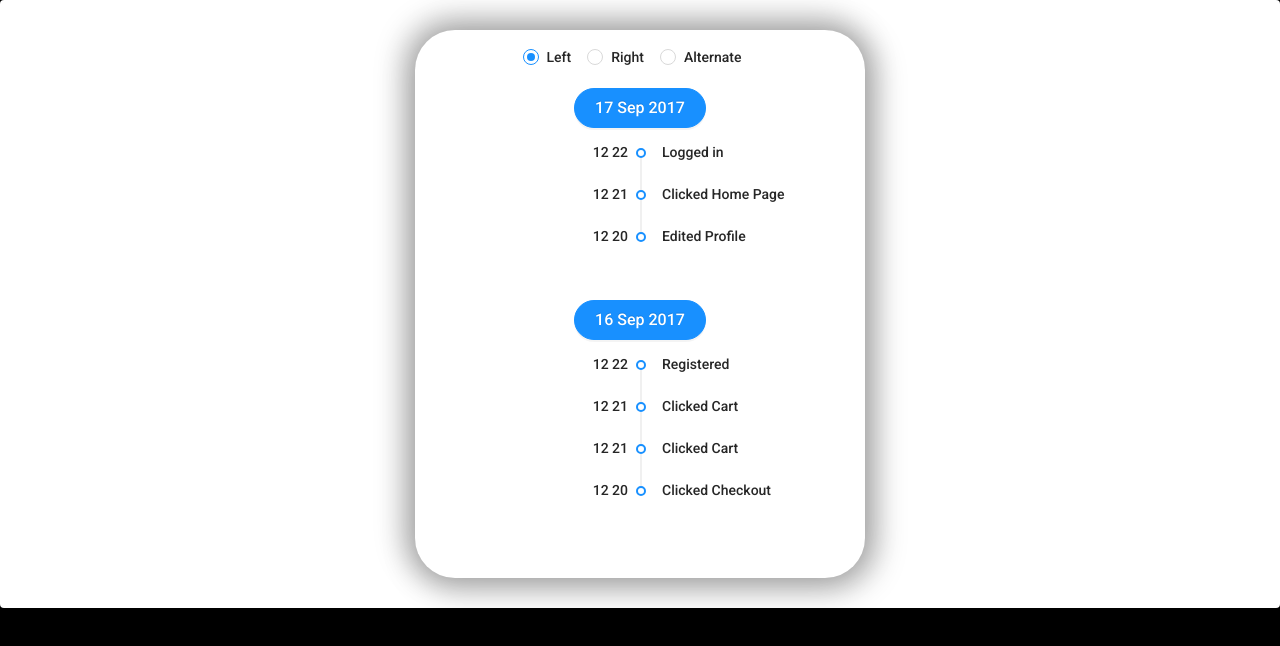
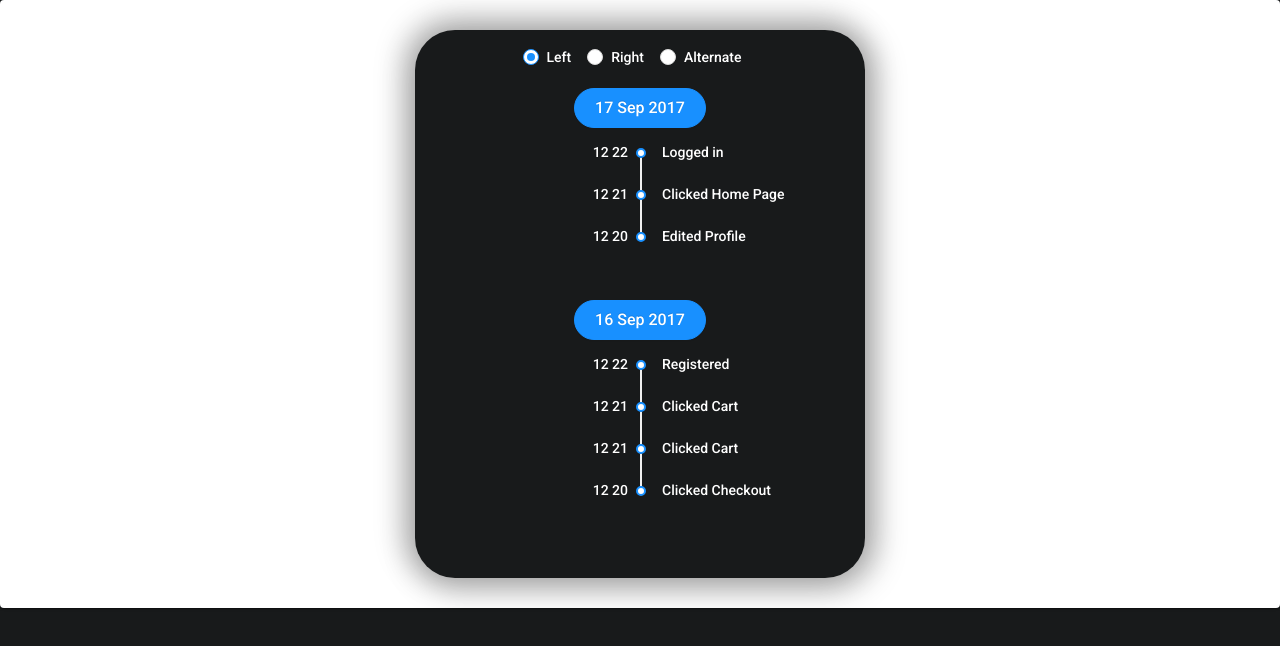
Before and after one commit to Thushar-Sreenivas/React-Timeline, a React (Create React App) app: page / in a window 1280 px wide. Shown: the top 646 px of the page. Built offline with nearby package versions, Linux system fonts and the light colour scheme.

Commit message:
Added Dark Mode

```diff
--- a/src/Components/Timeline.css
+++ b/src/Components/Timeline.css
@@ -1,5 +1,4 @@
 .card: {
     font-family: 'Roboto', sans-serif;
     font-size: 48px;
-    background-color: black !important;
 }
--- a/src/Components/Timeline.js
+++ b/src/Components/Timeline.js
@@ -37,10 +37,10 @@ const TimelineEvent = (events) => {
             <RadioInput value={mode} onChange={handleChange}/>
             {dates.map(date => (
             <div key={date} >
-                <Button type="primary" shape="round" size="large" >{date}</Button>
+                <Button style={{color: 'white'}} type="primary" shape="round" size="large" >{date}</Button>
                 <br></br>
                 {userEventActivity[date].map(event => {
-                displayUI.push(<Timeline.Item
+                displayUI.push(<Timeline.Item style={{color: 'white'}}
                     label={event.time}
                     key={event.key}>{event.text}</Timeline.Item>)
                 })}
--- a/src/Components/UI/RadioInput.js
+++ b/src/Components/UI/RadioInput.js
@@ -15,11 +15,12 @@ function RadioInput(props) {
         value={props.value}
         style={{
           marginBottom: 20,
+
         }}
       >
-        <Radio value="left">Left</Radio>
-        <Radio value="right">Right</Radio>
-        <Radio value="alternate">Alternate</Radio>
+        <Radio style={{color: 'white'}} value="left">Left</Radio>
+        <Radio style={{color: 'white'}} value="right">Right</Radio>
+        <Radio style={{color: 'white'}} value="alternate">Alternate</Radio>
       </Radio.Group>
       </div>
   );
--- a/src/Components/UI/TimelineDisplay.js
+++ b/src/Components/UI/TimelineDisplay.js
@@ -8,9 +8,10 @@ const useStyles = makeStyles({
     minWidth: 275,
 
   },
+
   card: {
     margin: '30px auto',
-    // backgroundColor: 'black',
+    backgroundColor: '#181A1B',
     fontFamily: 'Roboto, sans-serif',
     textAlign: 'center',
     width: '450px',
@@ -39,7 +40,7 @@ export default function SimpleCard() {
   return (
     <Card className={classes.root}>
       <CardContent className={classes.card}>
-      <TimelineEvent events={events}/>
+      <TimelineEvent events={events} className={classes.font}/>
       </CardContent>
     </Card>
   );
--- a/src/index.css
+++ b/src/index.css
@@ -1,6 +1,6 @@
 body {
   margin: 0;
-  background-color: black !important;
+  background-color:#181A1B !important;
   font-family: -apple-system, BlinkMacSystemFont, 'Segoe UI', 'Roboto', 'Oxygen',
     'Ubuntu', 'Cantarell', 'Fira Sans', 'Droid Sans', 'Helvetica Neue',
     sans-serif;
```
